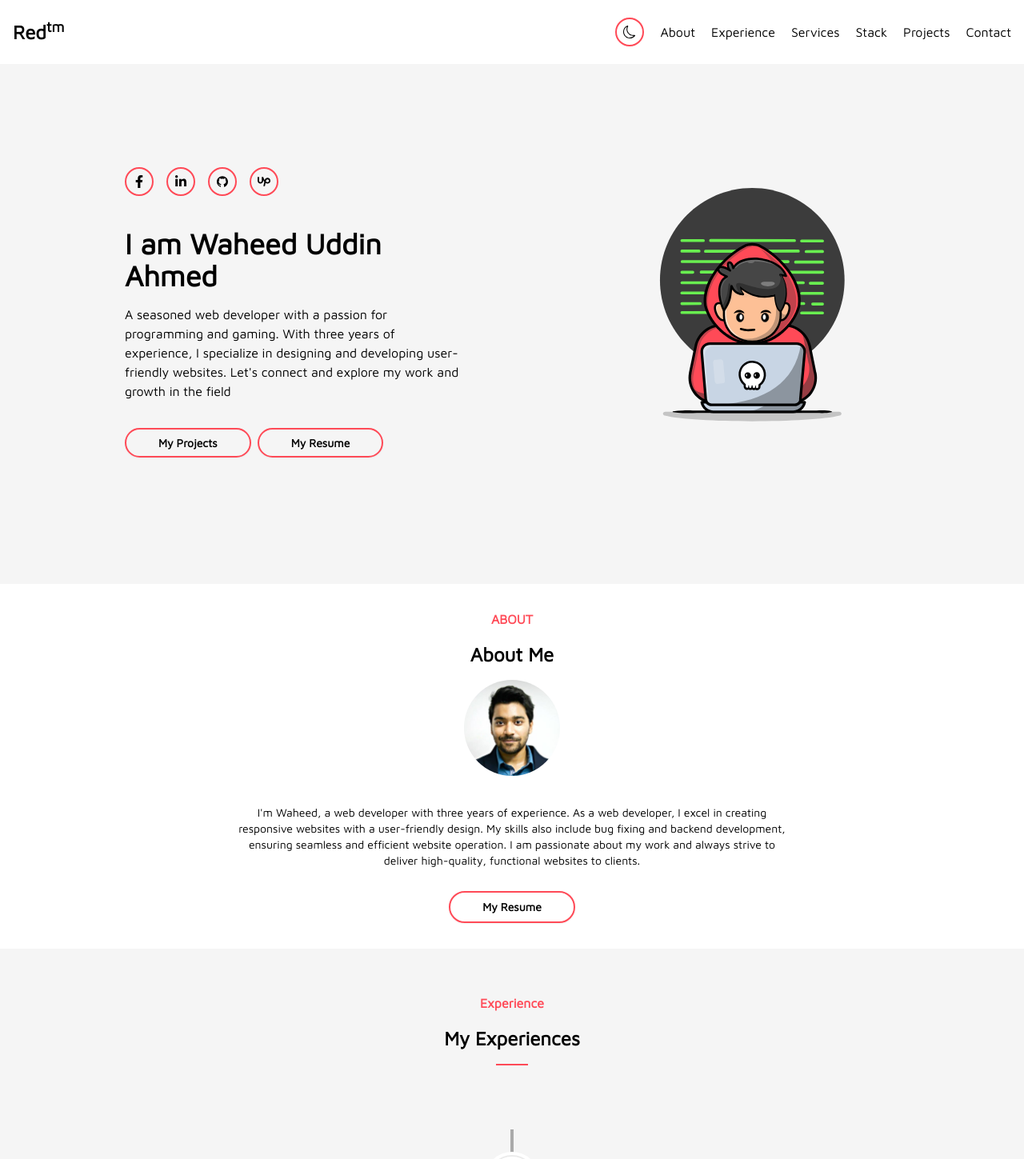
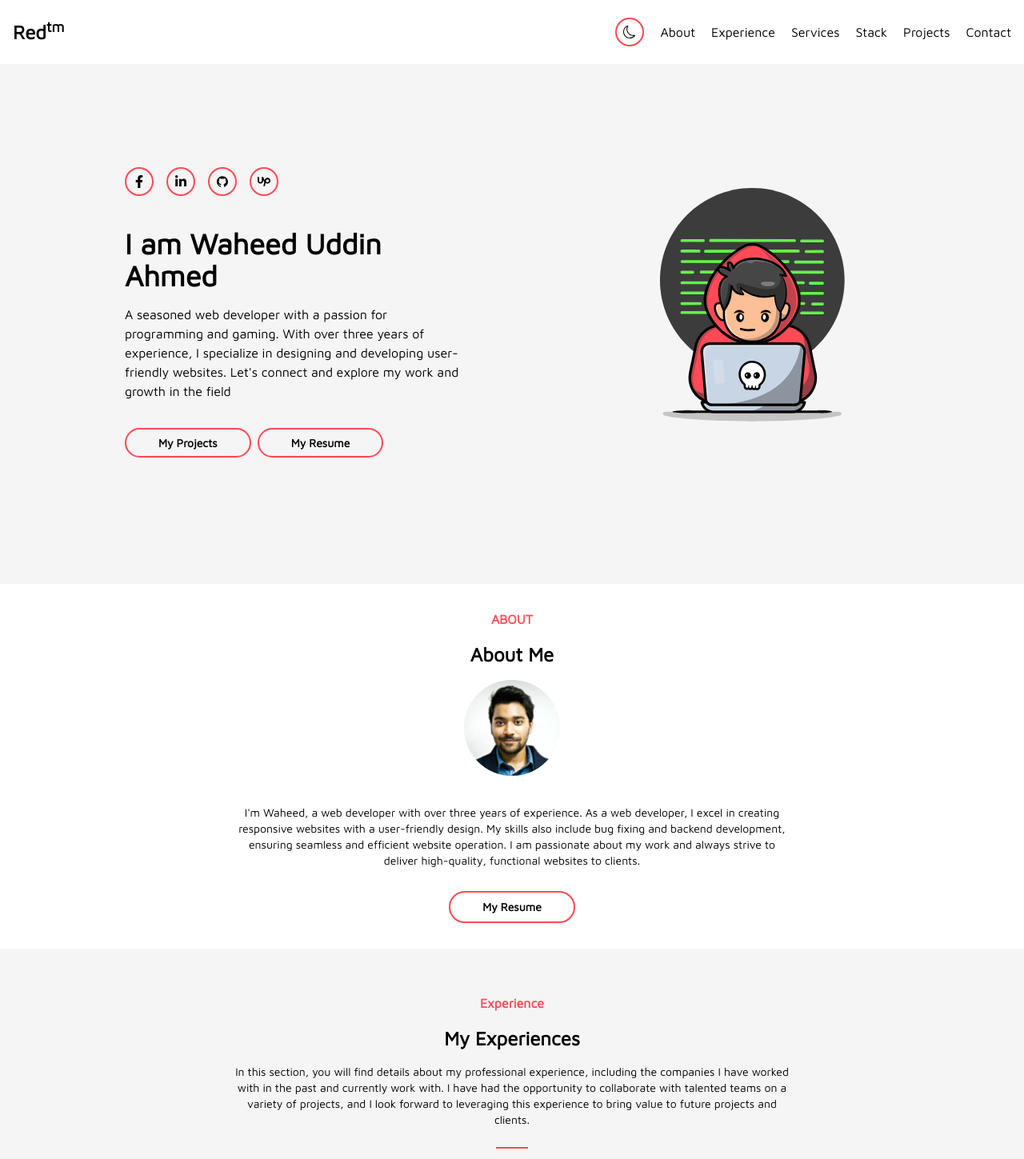
Before and after one commit to Waheed4719/my-portfolio, a React (Create React App) app: page / in a window 1280 px wide. Shown: the top 1449 px of the page at 80% size. Built offline with nearby package versions, Linux system fonts and the light colour scheme.

Commit message:
Fix dark mode and add real texts

```diff
--- a/src/components/AboutMe/index.tsx
+++ b/src/components/AboutMe/index.tsx
@@ -12,7 +12,7 @@ const AboutMe = () => (
 
             <div className='flex flex-col items-center justify-start gap-y-3 max-w-[700px] m-auto '>
                 <p className='text-black dark:text-white text-sm text-center mb-4'>
-                    I&apos;m Waheed, a web developer with three years of experience. As a web
+                    I&apos;m Waheed, a web developer with over three years of experience. As a web
                     developer, I excel in creating responsive websites with a user-friendly design.
                     My skills also include bug fixing and backend development, ensuring seamless and
                     efficient website operation. I am passionate about my work and always strive to
--- a/src/components/Contact/index.tsx
+++ b/src/components/Contact/index.tsx
@@ -6,8 +6,10 @@ const Contact = () => (
         <h2 className='mb-4 text-red font-semibold text-md'>CONTACT</h2>
         <h2 className='mb-4 text-black dark:text-white font-semibold text-2xl'>My Contact</h2>
         <p className='mb-6 text-black dark:text-white text-sm heading-5 max-w-[700px] text-center mx-auto'>
-            Esse irure consequat qui irure ullamco cupidatat magna do do. Minim laborum nulla esse
-            et nulla in minim adipisicing. Minim laborum nulla esse et nulla in minim adipisicing.
+            {`If you're interested in working together or have any questions about my services, feel
+            free to reach out to me using the contact form or email provided on this page. I'm
+            always happy to hear from potential clients and collaborators and will do my best to
+            respond to your inquiry as soon as possible.`}
         </p>
         <div className='mb-12 bg-red h-0.5 w-10 mx-auto' />
         <div className='mb-12 grid grid-cols-1 w-full max-w-[1100px] m-auto gap-y-6'>
--- a/src/components/Hero/index.tsx
+++ b/src/components/Hero/index.tsx
@@ -61,7 +61,7 @@ const Hero = () => (
                 <h1 className='text-black dark:text-white font-bold text-4xl mb-4'>
                     I am Waheed Uddin Ahmed
                 </h1>
-                <p className='text-black dark:text-white font-light mb-10'>{`A seasoned web developer with a passion for programming and gaming. With three years of experience, I specialize in designing and developing user-friendly websites. Let's connect and explore my work and growth in the field`}</p>
+                <p className='text-black dark:text-white font-light mb-10'>{`A seasoned web developer with a passion for programming and gaming. With over three years of experience, I specialize in designing and developing user-friendly websites. Let's connect and explore my work and growth in the field`}</p>
                 <CustomLink href='#projects' type='button' variant='primary'>
                     My Projects
                 </CustomLink>
--- a/src/components/MyExperience/index.tsx
+++ b/src/components/MyExperience/index.tsx
@@ -75,6 +75,13 @@ const Experience = () => {
             <h2 className='mb-4 text-black dark:text-white font-semibold text-2xl'>
                 My Experiences
             </h2>
+
+            <p className='mb-6 text-black dark:text-white text-sm heading-5 max-w-[700px] text-center mx-auto'>
+                In this section, you will find details about my professional experience, including
+                the companies I have worked with in the past and currently work with. I have had the
+                opportunity to collaborate with talented teams on a variety of projects, and I look
+                forward to leveraging this experience to bring value to future projects and clients.
+            </p>
             <div className='mb-12 bg-red h-0.5 w-10 mx-auto' />
             <div className='mt-20 flex flex-col'>
                 <VerticalTimeline lineColor={isDarkMode ? '#fff' : 'darkslategray'}>
```
